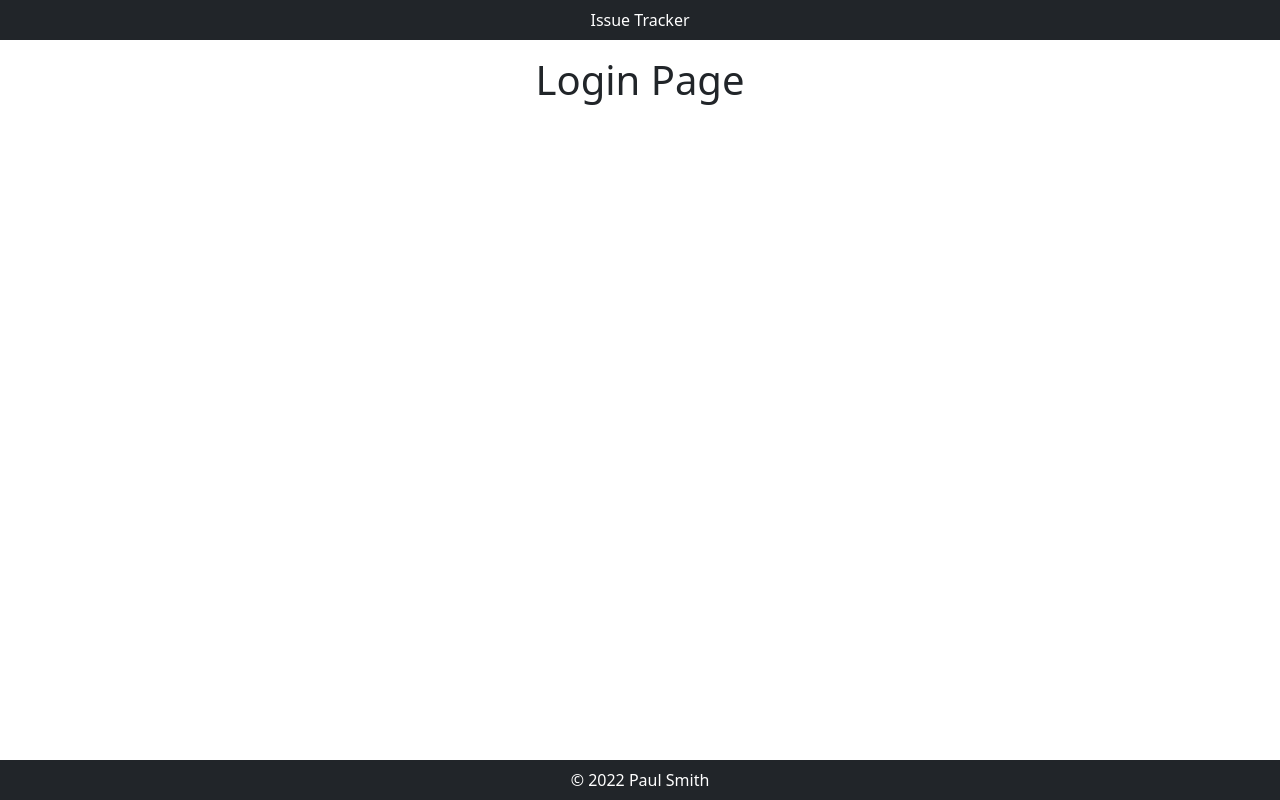
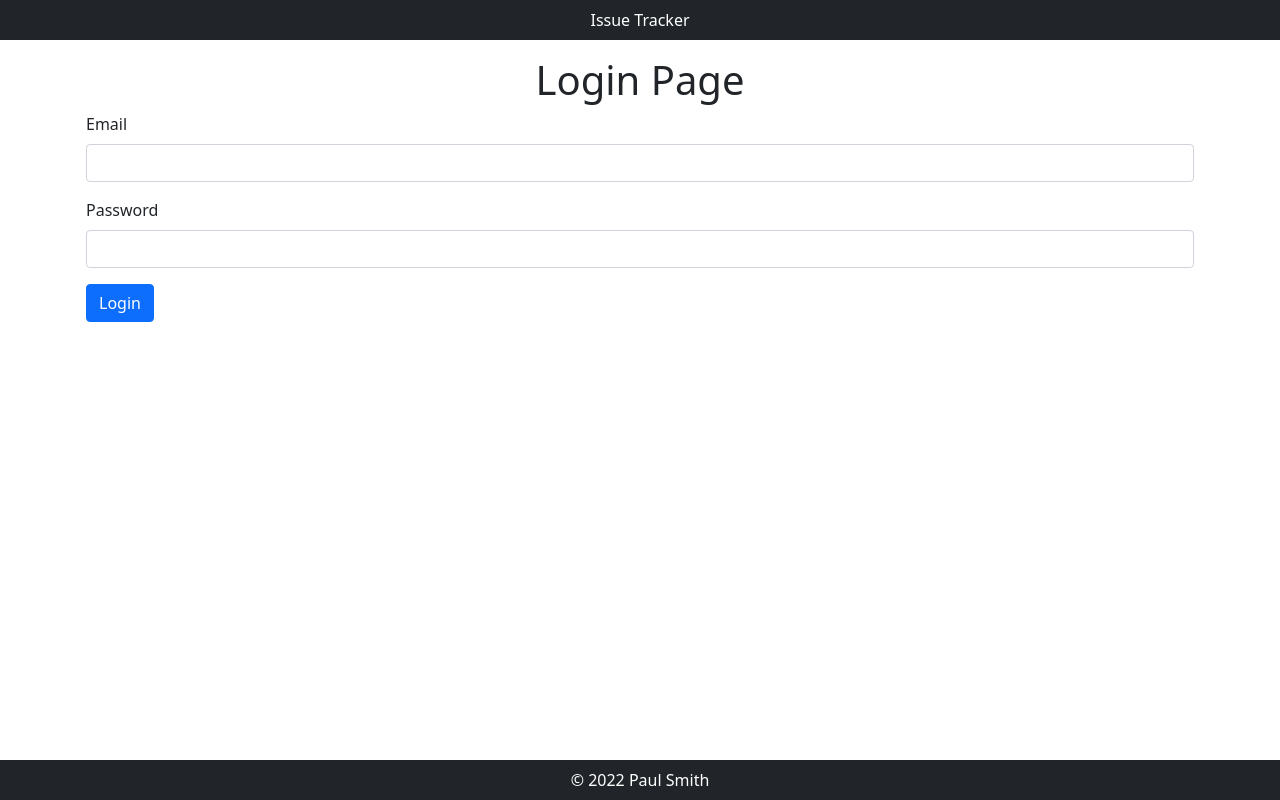
Before and after one commit to paulsmithkc/issue-tracker-frontend-react, a React (Create React App) app: page /login in a window 1280 px wide. Built offline with nearby package versions, Linux system fonts and the light colour scheme.

Commit message:
login form wip

```diff
--- a/package.json
+++ b/package.json
@@ -3,6 +3,7 @@
   "version": "0.1.0",
   "private": true,
   "dependencies": {
+    "@merlin4/react-form-row": "^0.0.4",
     "@testing-library/jest-dom": "^5.16.4",
     "@testing-library/react": "^13.3.0",
     "@testing-library/user-event": "^13.5.0",
--- /dev/null
+++ b/src/components/InputRow.js
@@ -0,0 +1,38 @@
+function InputRow({
+  label,
+  id,
+  className,
+  type,
+  success,
+  error,
+  validated = true,
+  ...rest
+}) {
+  let inputClasses = 'form-control';
+  if (validated) {
+    if (error) {
+      inputClasses += ' is-invalid';
+    } else {
+      inputClasses += ' is-valid';
+    }
+  }
+
+  return (
+    <div className="mb-3">
+      {label && type !== 'hidden' && (
+        <label className="form-label" htmlFor={id}>
+          {label}
+        </label>
+      )}
+      {type === 'textarea' ? (
+        <textarea className={inputClasses} id={id} {...rest} />
+      ) : (
+        <input className={inputClasses} id={id} type={type} {...rest} />
+      )}
+      {validated && success && <div className="valid-feedback">{success}</div>}
+      {validated && error && <div className="invalid-feedback">{error}</div>}
+    </div>
+  );
+}
+
+export default InputRow;
--- /dev/null
+++ b/src/components/SubmitRow.js
@@ -0,0 +1,78 @@
+import { useState } from 'react';
+
+function SubmitRow({
+  className = 'btn btn-primary',
+  type = 'submit',
+  disabled = false,
+  onSubmit,
+  children,
+  ...rest
+}) {
+  const [state, setState] = useState({});
+  const { pending, success, error } = state;
+
+  function setError(message) {
+    console.error(message);
+    setState({ error: message });
+  }
+
+  function onSubmitWrapper(evt) {
+    evt.preventDefault();
+    if (onSubmit) {
+      setState({ pending: 'Loading...' });
+      Promise.resolve(onSubmit(evt))
+        .then((response) => {
+          setState({ success: response?.data?.message || 'Success!' });
+        })
+        .catch((error) => {
+          const responseError = error?.response?.data?.error;
+          if (!responseError) {
+            // no error message sent back by server
+            setError(error.message || 'Error!');
+          } else if (typeof responseError === 'string') {
+            // error string sent back from server
+            setError(responseError);
+          } else if (Array.isArray(responseError.details)) {
+            // Joi validation error
+            const details = [];
+            for (const detail in responseError.details) {
+              console.error(detail.message);
+              details.push(<div>{detail.message}</div>);
+            }
+            setState({ error: details });
+          } else if (responseError.message) {
+            // error object sent back from server
+            setError(responseError.message);
+          } else {
+            // other kind of error sent back from server
+            setError(JSON.stringify(responseError));
+          }
+        });
+    }
+  }
+
+  return (
+    <div className="mb-3 d-flex flex-row flex-wrap align-items-start justify-content-start">
+      <button
+        className={className}
+        type={type}
+        disabled={pending || disabled}
+        onClick={onSubmitWrapper}
+        {...rest}
+      >
+        {pending && (
+          <span
+            class="spinner-border spinner-border-sm"
+            role="status"
+            aria-hidden="true"
+          ></span>
+        )}
+        {children}
+      </button>
+      {success && <div className="text-success">{success}</div>}
+      {error && <div className="text-danger">{error}</div>}
+    </div>
+  );
+}
+
+export default SubmitRow;
--- a/src/pages/LoginPage.js
+++ b/src/pages/LoginPage.js
@@ -1,9 +1,38 @@
 import React from 'react';
+// import { InputRow, SubmitRow } from '@merlin4/react-form-row';
+import InputRow from '../components/InputRow';
+import SubmitRow from '../components/SubmitRow';
 
 function LoginPage() {
+
+  function onSubmit() {
+    alert('submit');
+  }
+
   return (
-    <main className="container p-3">
+    <main id="LoginPage" className="container p-3">
       <h1 className="text-center">Login Page</h1>
+      <form id="LoginForm">
+        <InputRow
+          label="Email"
+          id="LoginForm-EmailInput"
+          name="email"
+          type="email"
+          autoComplete="email"
+          validated={false}
+        />
+        <InputRow
+          label="Password"
+          id="LoginForm-PasswordInput"
+          name="password"
+          type="password"
+          autoComplete="current-password"
+          validated={false}
+        />
+        <SubmitRow onClick={onSubmit}>
+          Login
+        </SubmitRow>
+      </form>
     </main>
   );
 }
```
Also changed, not shown: 1 other file (tests, documents, lock files or other folders).
